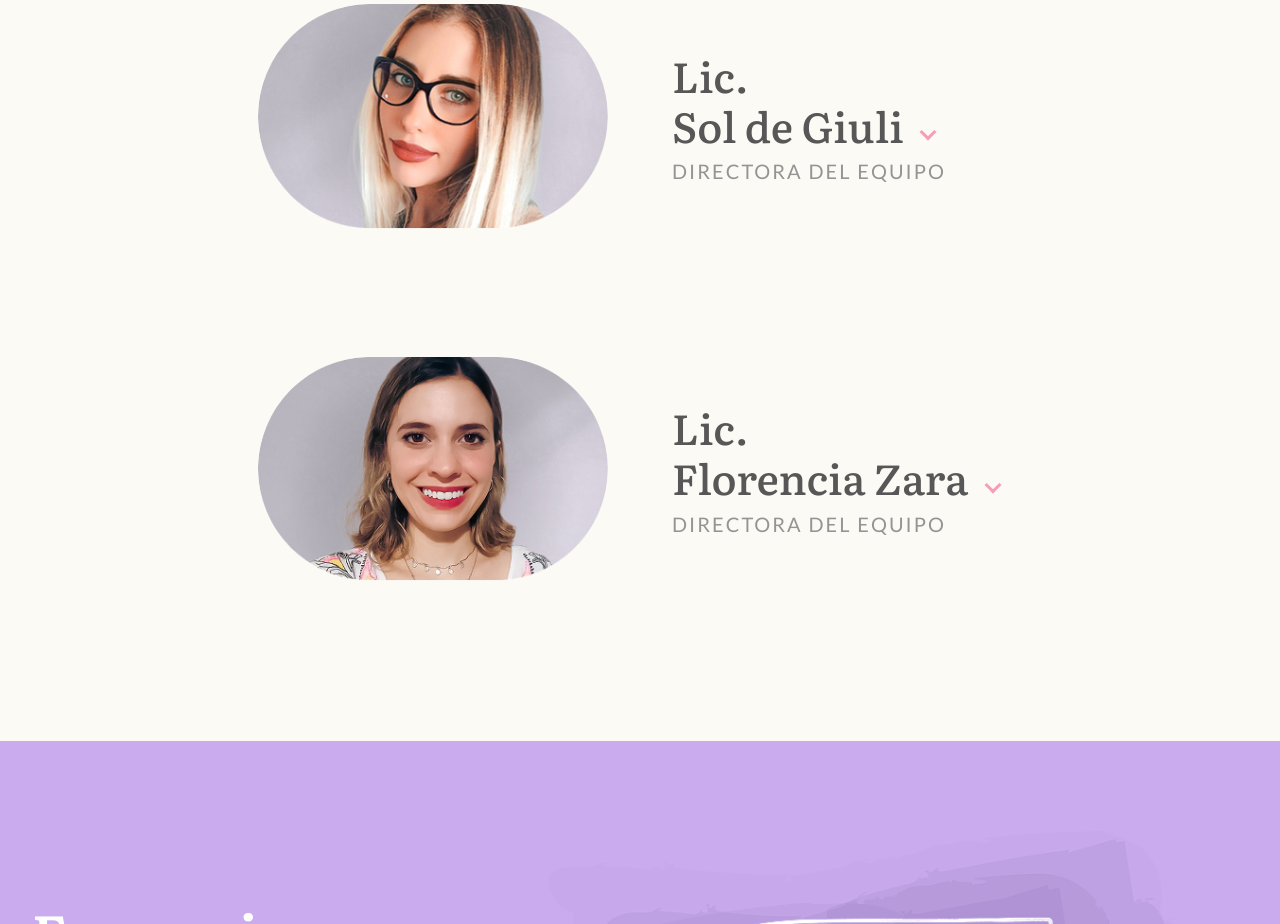
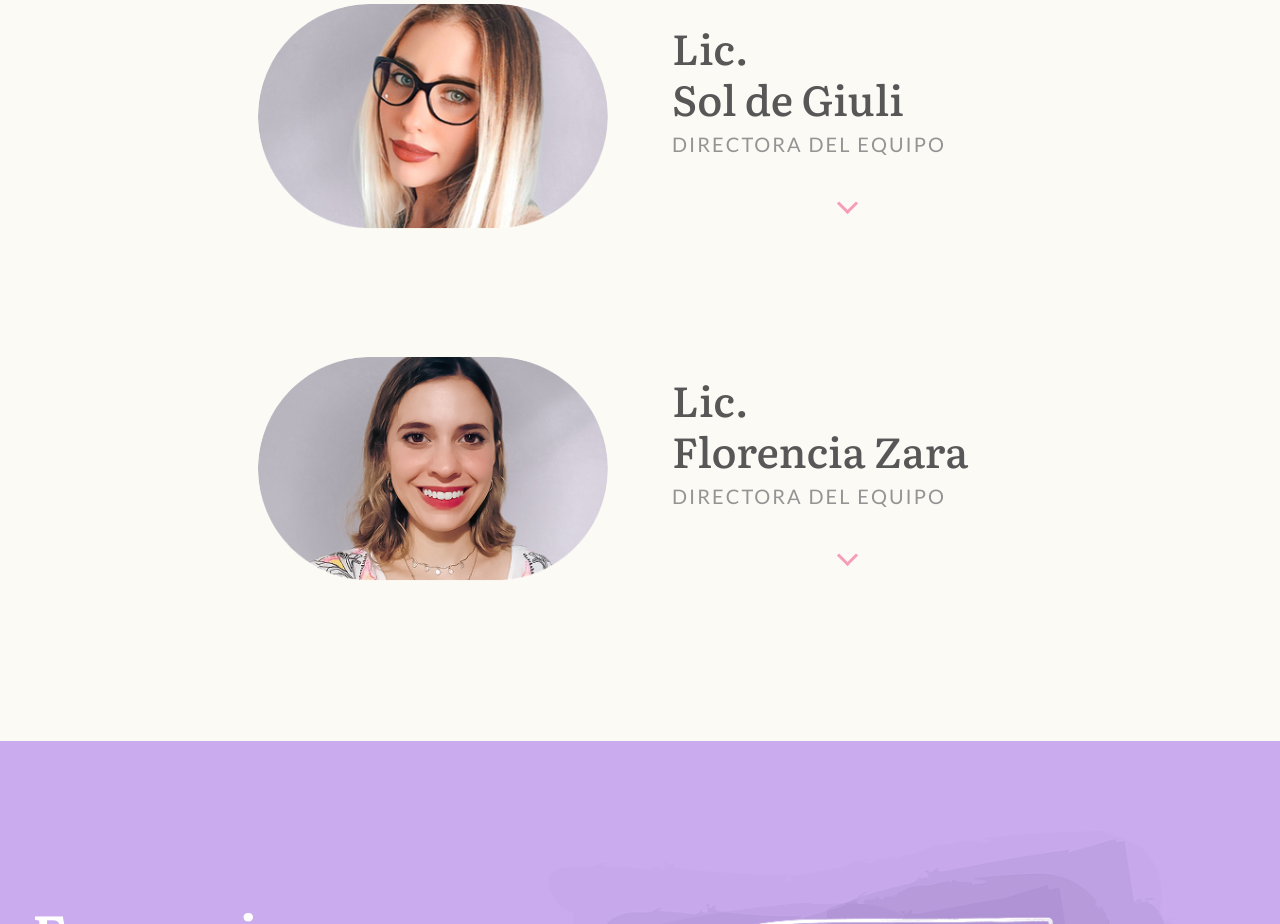
Before and after one commit to lletorres/somos-mente-y-cuerpo, a plain HTML site: page index.html in a window 1280 px wide. Shown: the part 2080-3004 px from the top of the page. Drawn offline with Linux system fonts and the light colour scheme.

Commit message:
arreglos css

```diff
--- a/index.html
+++ b/index.html
@@ -246,7 +246,6 @@
                 data-target="sol-formacion"
               >
                 Lic. <br />Sol de Giuli
-                <span class="arrow-icon" data-target="sol-formacion"></span>
               </div>
               <img
                 src="./assets/psico/trazo-formacion-psicologa.png"
@@ -255,6 +254,10 @@
               />
             </div>
             <div class="psico-subtitle">Directora del equipo</div>
+            <span
+              class="arrow-icon psico-arrow-centered"
+              data-target="sol-formacion"
+            ></span>
           </div>
         </div>
 
@@ -362,7 +365,6 @@
               >
                 Lic. <br />
                 Florencia Zara
-                <span class="arrow-icon" data-target="flor-formacion"></span>
               </div>
               <img
                 src="./assets/psico/trazo-formacion-psicologa.png"
@@ -371,6 +373,10 @@
               />
             </div>
             <div class="psico-subtitle">Directora del equipo</div>
+            <span
+              class="arrow-icon psico-arrow-centered"
+              data-target="flor-formacion"
+            ></span>
           </div>
         </div>
 
--- a/style.css
+++ b/style.css
@@ -652,20 +652,35 @@ section[id] {
 }
 
 .arrow-icon {
-  display: inline-block;
-  margin-left: 10px;
-  width: 12px;
-  height: 12px;
+  display: block; /* Antes inline-block */
+  width: 15px; /* Un poquito más grande para que sea fácil de clickear */
+  height: 15px;
+
+  /* Dibujo de la flecha */
   border-right: 3px solid var(--color-rosa);
   border-bottom: 3px solid var(--color-rosa);
-  transform: rotate(45deg); /* Flecha hacia abajo */
-  transition: transform 0.3s ease;
-  vertical-align: middle;
-}
-
+
+  /* Rotación inicial (apuntando abajo) */
+  transform: rotate(45deg);
+  transition: transform 0.3s ease, margin-top 0.3s ease;
+
+  cursor: pointer;
+}
+
+/* Estado rotado (apuntando arriba) */
 .arrow-icon.rotated {
-  transform: rotate(-135deg); /* Flecha hacia arriba */
+  transform: rotate(-135deg);
+  /* Ajuste fino visual para que no parezca que sube al rotar */
   margin-top: 5px;
+}
+/* NUEVA CLASE PARA UBICACIÓN Y CENTRADO */
+.psico-arrow-centered {
+  /* Separación del subtítulo */
+  margin-top: 1.5rem;
+
+  /* MAGIA FLEXBOX: */
+  /* Como el padre (.psico-info) es una columna flex, esto centra al hijo horizontalmente */
+  align-self: center;
 }
 
 .psico-subtitle {
@@ -1669,7 +1684,7 @@ body.menu-open {
   /* ===== HERO (Pila vertical) ===== */
   .hero {
     min-height: auto;
-    padding: 8rem 1.5rem 8rem 1.5rem;
+    padding: 2rem 1.5rem 14rem 1.5rem;
     flex-direction: column;
     text-align: center;
   }
```
